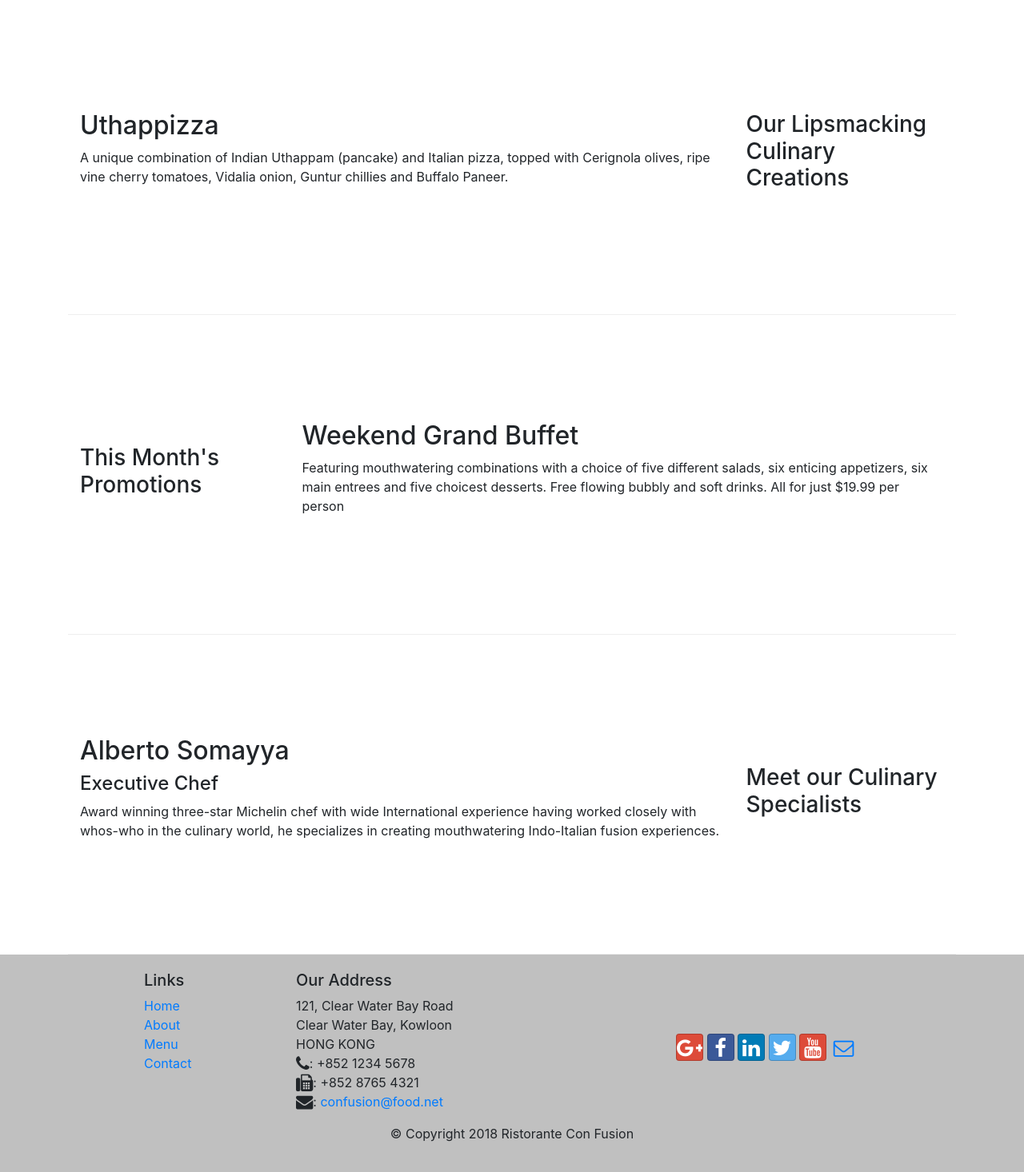
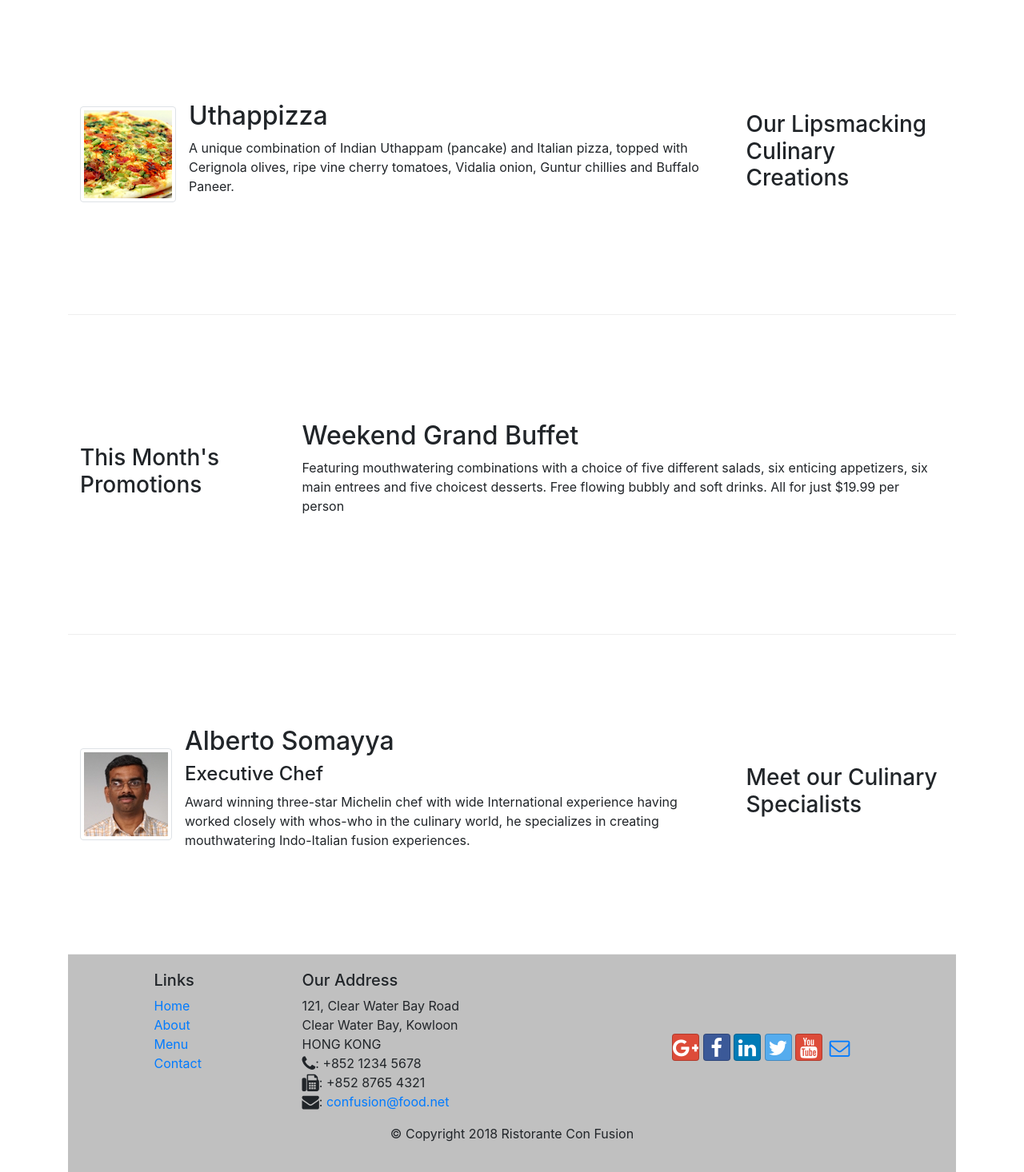
Before and after one commit to jakthedev/sampleResturantSite, a website: page index.html in a window 1280 px wide. Shown: the part 340-1806 px from the top of the page at 80% size. Drawn offline with nearby package versions, Linux system fonts and the light colour scheme.

Commit message:
Added media objects & pictures

```diff
--- a/index.html
+++ b/index.html
@@ -61,11 +61,17 @@
                 <h3>Our Lipsmacking Culinary Creations</h3>
             </div>
             <div class="col col-sm order-sm-first col-md">
-                <h2>Uthappizza</h2>
-                <p>A unique combination of Indian Uthappam (pancake) and Italian pizza, topped
+                <div class="media">
+                    <img class="d-flex mr-3 img-thumbnail align-self-center"
+                    src="img/uthappizza.png" alt="uthappizza">
+                    <div class="media-body">
+                    <h2 class="mt-0">Uthappizza</h2>
+                    <p>A unique combination of Indian Uthappam (pancake) and Italian pizza, topped
                     with Cerignola olives, ripe vine cherry tomatoes, Vidalia onion, Guntur chillies
                     and Buffalo Paneer.</p>
             </div>
+          </div>
+        </div>
         </div>
 
 
@@ -86,16 +92,21 @@
                 <h3>Meet our Culinary Specialists</h3>
             </div>
             <div class="col col-sm order-sm-first col-md">
+                <div class="media">
+                    <img class="d-flex mr-3 img-thumbnail align-self-center"
+                         src="img/alberto.png" alt="alberto">
+                    <div class="media-body">
                 <h2>Alberto Somayya</h2>
                 <h4>Executive Chef</h4>
                 <p>Award winning three-star Michelin chef with wide International experience having
                     worked closely with whos-who in the culinary world, he specializes in creating
                     mouthwatering Indo-Italian fusion experiences. </p>
+                    </div>
+                </div>
             </div>
         </div>
-    </div>
 
-    <footer class="footer">
+        <footer class="footer">
         <div class="container">
             <div class="row">
                 <div class="col-4 offset-1 col-sm-2">
```
